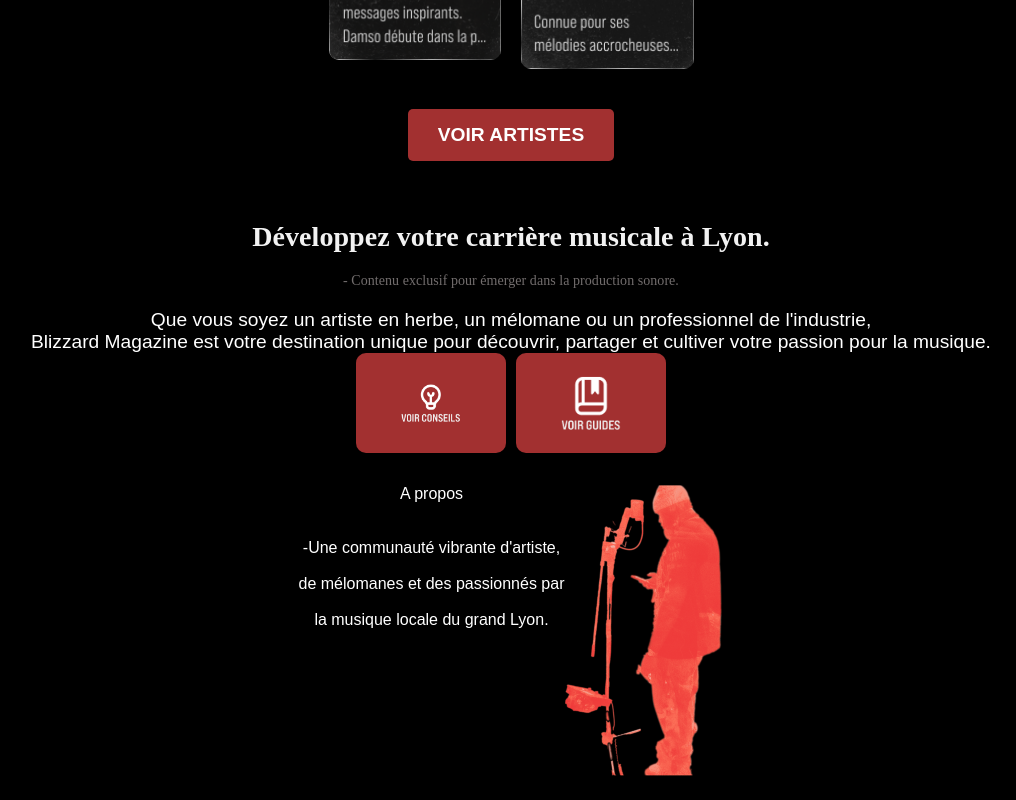
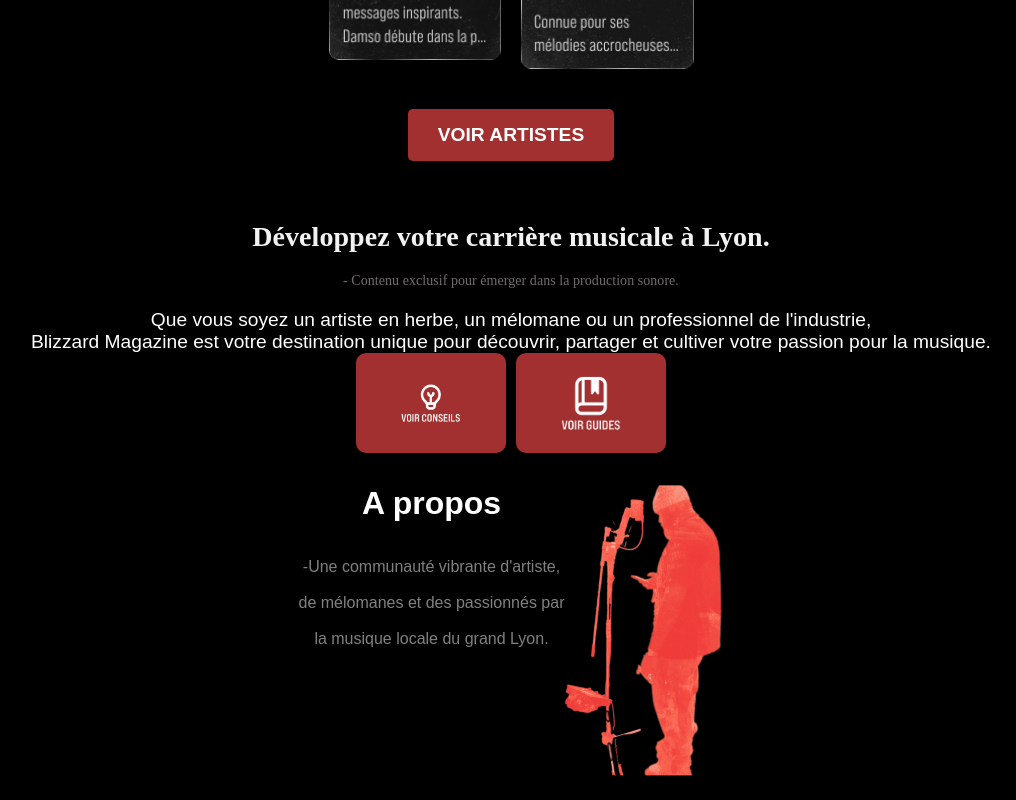
Before and after one commit to Mattdinina/BlizzardMagazine, a React (Create React App) app in the folder Front/my-app/: page /artistes in a window 1280 px wide. Shown: the part 405-1205 px from the top of the page, without its empty margins (129-1145 px from the left). Built offline with nearby package versions, Linux system fonts and the light colour scheme.

Commit message:
Texte à propos : ajout du gras et du gris

```diff
--- a/Front/my-app/src/mystyle/artiste.css
+++ b/Front/my-app/src/mystyle/artiste.css
@@ -199,3 +199,12 @@ body {
     justify-content: center;
     margin-top: 4vh;
 }
+
+.AproposGras {
+    font-weight: bold;
+    font-size: xx-large
+}
+
+.TexteAPropos {
+    color: grey;
+}
--- a/Front/my-app/src/pages/artistes.js
+++ b/Front/my-app/src/pages/artistes.js
@@ -69,8 +69,8 @@ function Artistes() {
                     </div>
                     <div className="A_Propos">
                         <div>
-                            <div>A propos</div> <br></br> <br></br>
-                            <div>-Une communauté vibrante d'artiste, <br></br> <br></br> de mélomanes et des passionnés par <br></br> <br></br>la musique locale du grand Lyon.</div>
+                            <div className="AproposGras">A propos</div> <br></br> <br></br>
+                            <div className='TexteAPropos'>-Une communauté vibrante d'artiste, <br></br> <br></br> de mélomanes et des passionnés par <br></br> <br></br>la musique locale du grand Lyon.</div>
                         </div>
                         <div>
                             <img src={musicien}></img>
```
